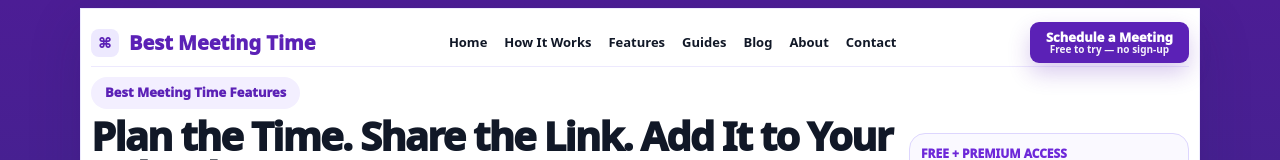
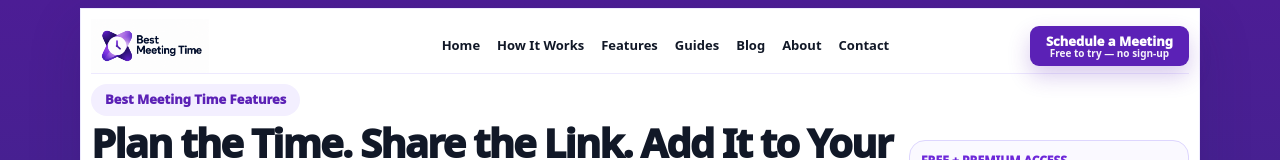
Before and after one commit to techtalk1282/Best-Meeting-Time, a Next.js app: page /features in a window 1280 px wide. Shown: the top 160 px of the page. Built offline with nearby package versions, Linux system fonts and the light colour scheme.

Commit message:
Add official logo branding to Features page
Updated the brand link to use an image logo instead of text and removed unused styles.

```diff
--- a/app/features/page.tsx
+++ b/app/features/page.tsx
@@ -24,10 +24,13 @@ export default function FeaturesPage() {
   return (
     <main style={pageShell}>
       <header style={header}>
-        <a href="/" style={brandLink}>
-          <span style={brandIcon}>⌘</span>
-          <span>Best Meeting Time</span>
-        </a>
+        <a href="/" style={brandLink} aria-label="Best Meeting Time home">
+  <img
+    src="/images/branding/logo.png"
+    alt="Best Meeting Time"
+    style={brandLogo}
+  />
+</a>
 
         <nav style={nav} aria-label="Features page navigation">
           <a href="/" style={navLink}>Home</a>
@@ -181,24 +184,16 @@ const header = {
 const brandLink = {
   display: "flex",
   alignItems: "center",
-  gap: "10px",
-  color: "#5b21b6",
-  fontSize: "20px",
-  fontWeight: 950,
   textDecoration: "none",
-  whiteSpace: "nowrap" as const,
+  flexShrink: 0,
 };
 
-const brandIcon = {
-  width: "28px",
-  height: "28px",
-  borderRadius: "8px",
-  background: "#ede9fe",
-  color: "#5b21b6",
-  display: "inline-flex",
-  alignItems: "center",
-  justifyContent: "center",
-  fontSize: "15px",
+const brandLogo = {
+  display: "block",
+  width: "210px",
+  height: "54px",
+  objectFit: "contain" as const,
+  objectPosition: "left center",
 };
 
 const nav = {
```
